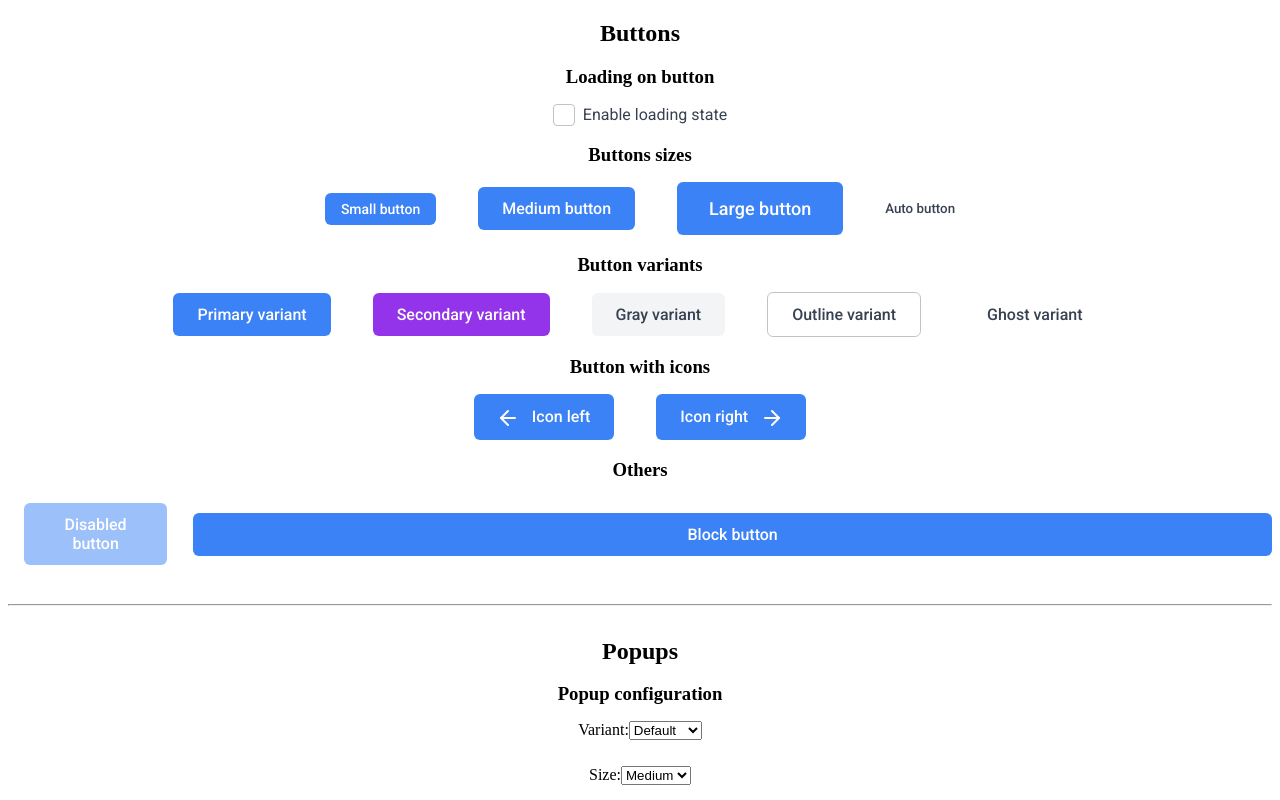
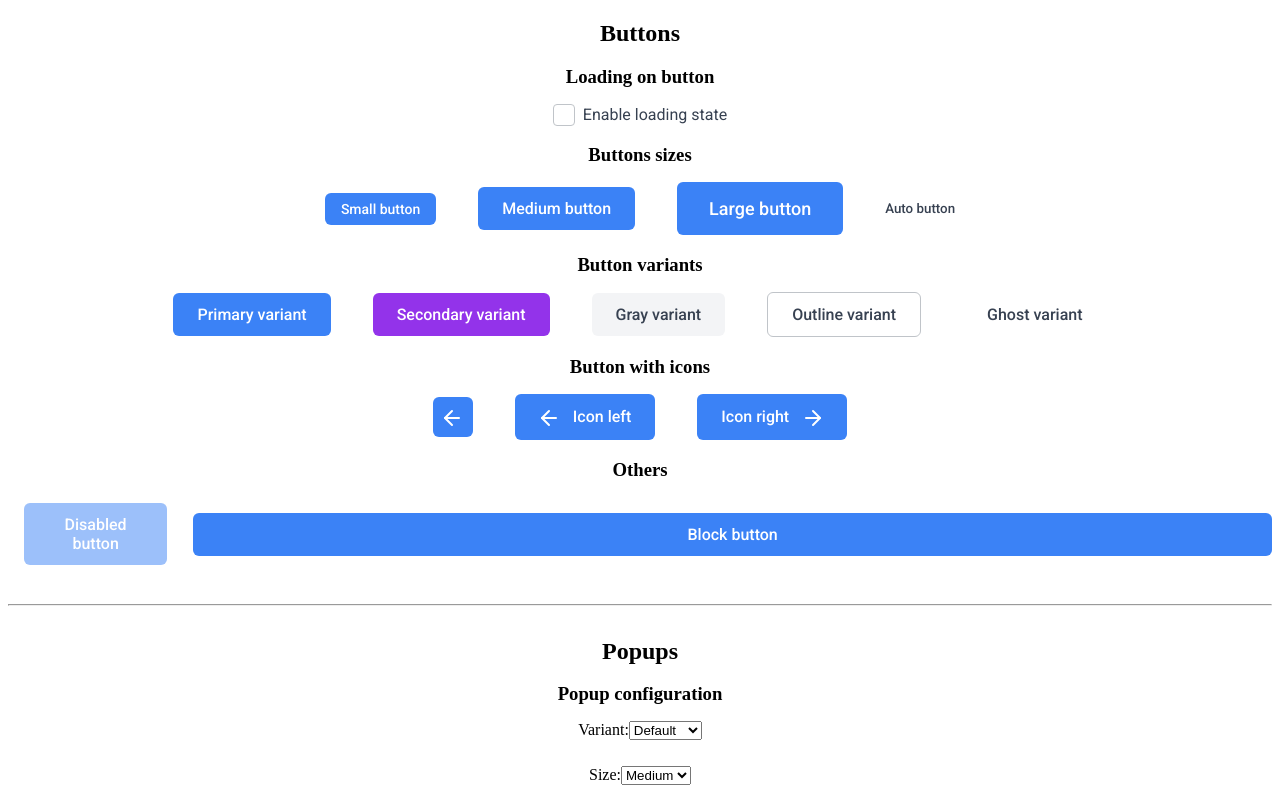
Before and after one commit to edgarimai/vue-smart-ui, a Vue app: page / in a window 1280 px wide. Shown: the top 800 px of the page. Built offline with nearby package versions, Linux system fonts and the light colour scheme.

Commit message:
feat(BaseButton): add icon-only variant for buttons

```diff
--- a/src/App.vue
+++ b/src/App.vue
@@ -270,6 +270,28 @@ const handleSelectAll = (checked) => {
       </div>
       <h3>Button with icons</h3>
       <div class="container">
+        <!-- Button icon only-->
+        <BaseButton
+          variant="primary"
+          icon-only
+          @click="handleSaveWithLoading"
+          :loading="pageState.isLoading && pageState.isLoadingEnabled"
+        >
+          <svg
+            xmlns="http://www.w3.org/2000/svg"
+            width="22"
+            height="22"
+            viewBox="0 0 22 22"
+            fill="none"
+            stroke="currentColor"
+            stroke-width="2"
+            stroke-linecap="round"
+            stroke-linejoin="round"
+          >
+            <path d="M17 12h-14" />
+            <path d="m10 5-7 7 7 7" />
+          </svg>
+        </BaseButton>
         <!-- Button with icon left-->
         <BaseButton
           variant="primary"
@@ -294,7 +316,7 @@ const handleSelectAll = (checked) => {
             </svg>
           </template>
         </BaseButton>
-        <!-- Button with icon -->
+        <!-- Button with icon right-->
         <BaseButton
           variant="primary"
           @click="handleSaveWithLoading"
--- a/src/components/BaseButton.vue
+++ b/src/components/BaseButton.vue
@@ -33,6 +33,10 @@ const props = defineProps({
     type: Boolean,
     default: false,
   },
+  iconOnly: {
+    type: Boolean,
+    default: false,
+  },
 })
 
 const { autoId } = useAutoId('button', props)
@@ -50,6 +54,7 @@ defineEmits(['click'])
       {
         'base-button--block': block,
         'base-button--disabled': disabled || loading,
+        'base-button--icon-only': iconOnly,
       },
     ]"
     :disabled="disabled || loading"
@@ -130,6 +135,28 @@ defineEmits(['click'])
     }
   }
 
+  &--icon-only {
+    aspect-ratio: 1/1;
+
+    &.base-button--small {
+      width: 2rem;
+      height: 2rem;
+      padding: 0;
+    }
+
+    &.base-button--medium {
+      width: 2.5rem;
+      height: 2.5rem;
+      padding: 0;
+    }
+
+    &.base-button--large {
+      width: 3rem;
+      height: 3rem;
+      padding: 0;
+    }
+  }
+
   // Sizes
   &--small {
     padding: 0.5rem 1rem;
```
Also changed, not shown: 1 other file (tests, documents, lock files or other folders).
